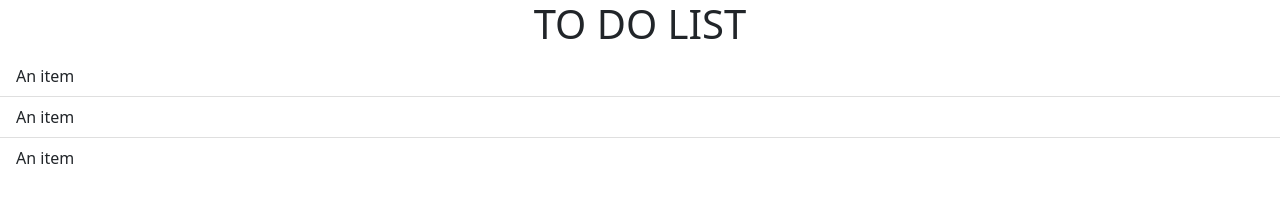
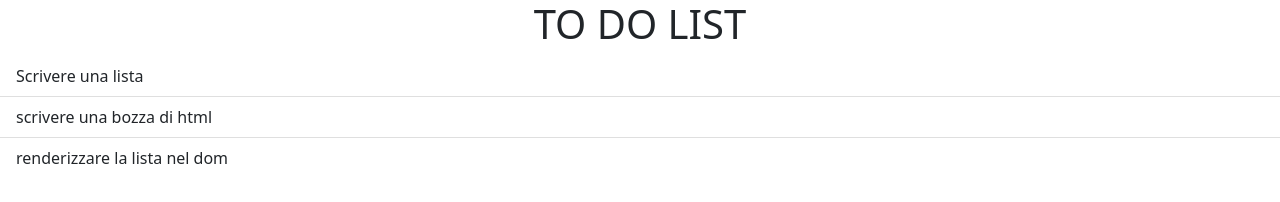
Before and after one commit to AdrianaSantorio/vue-todolist, a plain HTML site: page index.html in a window 1280 px wide. Drawn offline with nearby package versions, Linux system fonts and the light colour scheme.

Commit message:
added text to list items

```diff
--- a/index.html
+++ b/index.html
@@ -15,7 +15,9 @@
         <h1 class="text-center">TO DO LIST</h1>
         <div>
             <ul class="list-group list-group-flush">
-                <li class="list-group-item" v-for="task in tasks">An item</li>
+                <li class="list-group-item" v-for="(task,index) in tasks">
+                    <span>{{task.text}}</span>
+                </li>
               </ul>
         </div>
     </div>
```
